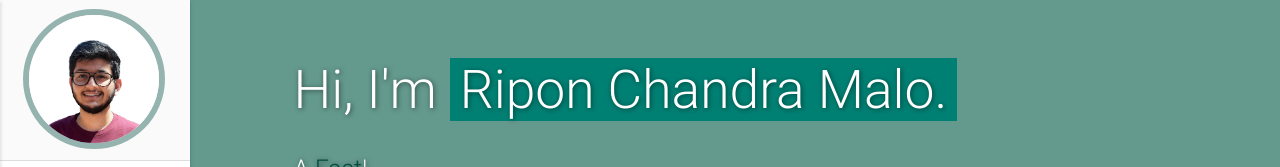
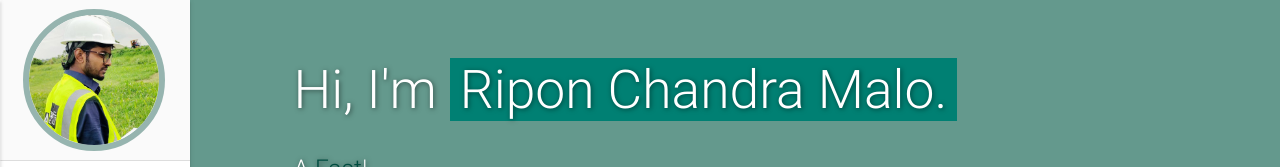
Before and after one commit to geoengr/geoengr.github.io, a plain HTML site: page index.html in a window 1280 px wide. Shown: the top 167 px of the page. Drawn offline with nearby package versions, Linux system fonts and the light colour scheme.

Commit message:
Update index.html

```diff
--- a/index.html
+++ b/index.html
@@ -78,7 +78,7 @@
       <li class="logo">
         <a id="logo-container" aria-label="Navigate to the beginning of the page" href="#intro"
           class="brand-logo grey-blue-text">
-          <img src="/assets/img/passport-new.jpg" class="circle img-responsive profile-pic" alt="avatar">
+          <img src="/assets/img/Ripon.jpg" class="circle img-responsive profile-pic" alt="avatar">
         </a>
       </li>
 
```
